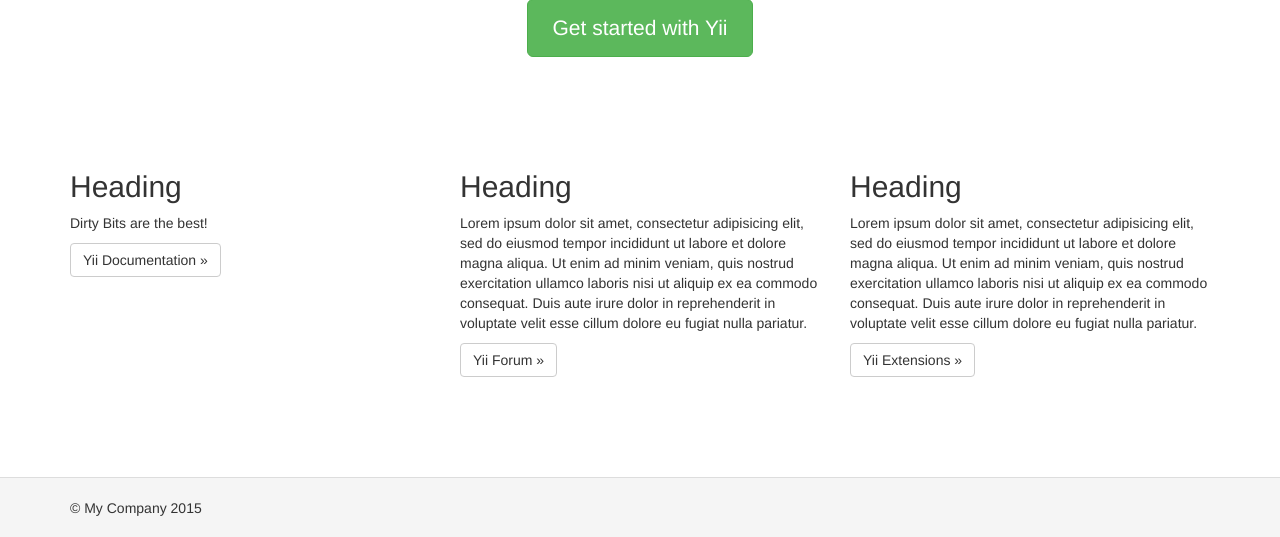
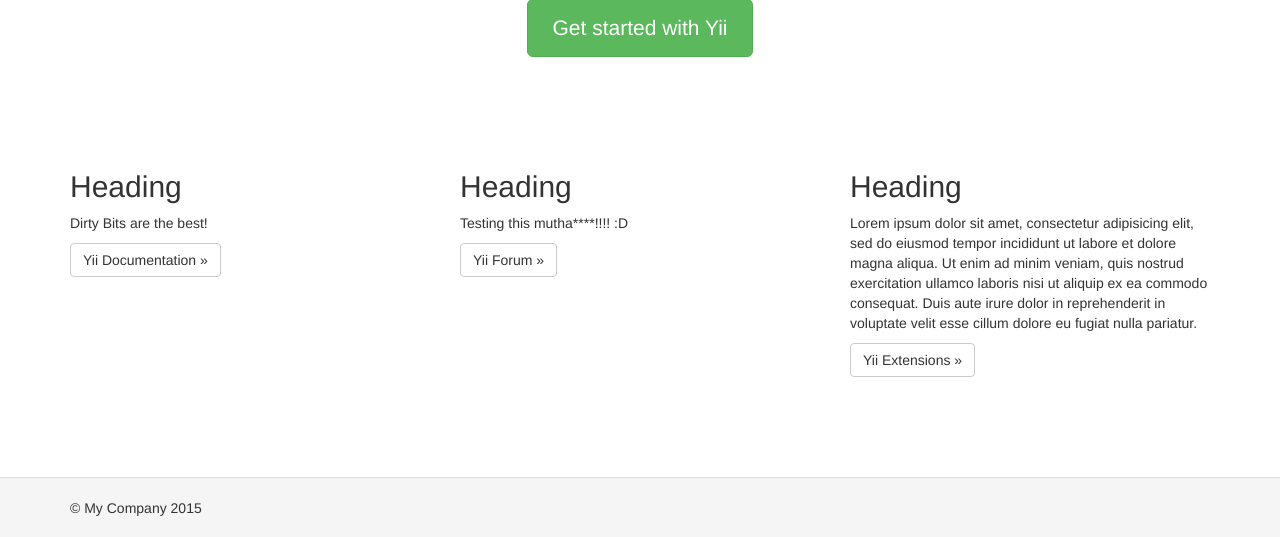
Before and after one commit to CFGLondon/team-20, a Yii app: template website/basic/views/site/index.php in a window 1280 px wide. Shown: the part 263-800 px from the top of the page. Run offline with PHP 8.4 and a stand-in for Yii, Linux system fonts and the light colour scheme; the template is opened without the code that fills it, so the values that code supplies are empty; some libraries are stand-ins or nearby versions.

Commit message:
Testing CI

```diff
--- a/website/basic/views/site/index.php
+++ b/website/basic/views/site/index.php
@@ -27,10 +27,7 @@ $this->title = 'My Yii Application';
             <div class="col-lg-4">
                 <h2>Heading</h2>
 
-                <p>Lorem ipsum dolor sit amet, consectetur adipisicing elit, sed do eiusmod tempor incididunt ut labore et
-                    dolore magna aliqua. Ut enim ad minim veniam, quis nostrud exercitation ullamco laboris nisi ut aliquip
-                    ex ea commodo consequat. Duis aute irure dolor in reprehenderit in voluptate velit esse cillum dolore eu
-                    fugiat nulla pariatur.</p>
+                <p>Testing this mutha****!!!! :D </p>
 
                 <p><a class="btn btn-default" href="http://www.yiiframework.com/forum/">Yii Forum &raquo;</a></p>
             </div>
```
